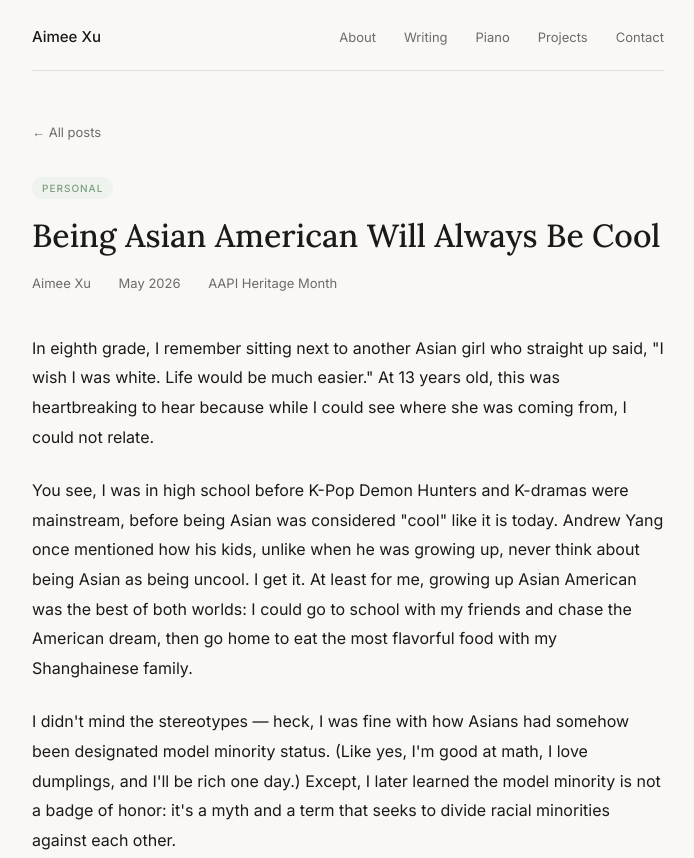
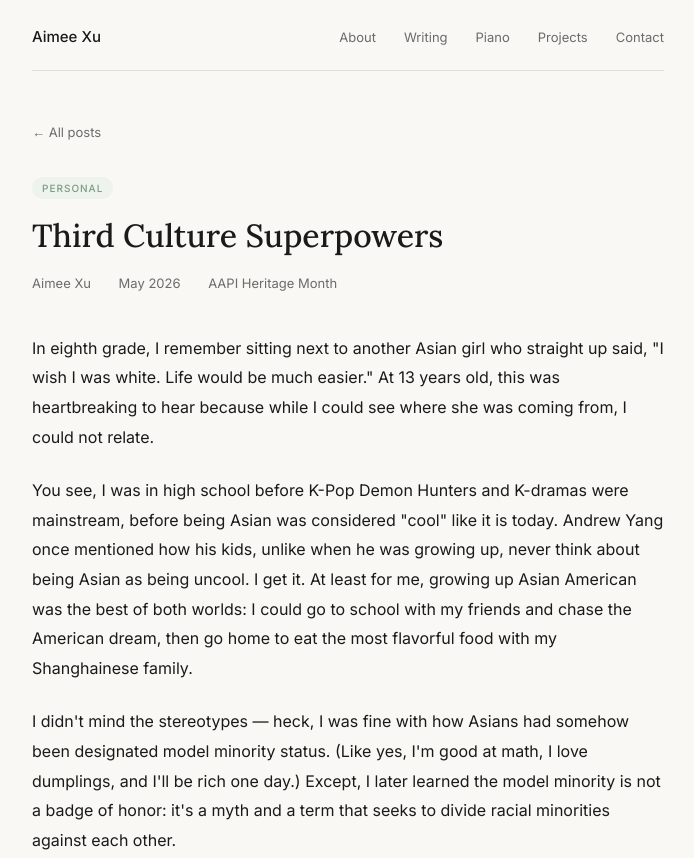
Before and after one commit to aimeeGH/aimeeGH.github.io, a plain HTML site: page aapi.html in a window 1280 px wide. Shown: the top 858 px of the page, without its empty margins (292-986 px from the left). Drawn offline with Linux system fonts and the light colour scheme.

Commit message:
Update title and header for AAPI Month article

```diff
--- a/aapi.html
+++ b/aapi.html
@@ -3,7 +3,7 @@
 <head>
   <meta charset="UTF-8" />
   <meta name="viewport" content="width=device-width, initial-scale=1.0" />
-  <title>AAPI Month: My Asian American Superpowers — Aimee Xu</title>
+  <title>AAPI Month: Third Culture Superpowers — Aimee Xu</title>
   <meta name="description" content="A reflection on growing up Asian American, the model minority myth, and the superpowers of being a third-culture kid. By Aimee Xu." />
   <meta name="author" content="Aimee Xu" />
   <link rel="preconnect" href="https://fonts.googleapis.com" />
@@ -120,7 +120,7 @@
 
     <div class="article-header fade-in">
       <span class="article-tag">Personal</span>
-      <h1>Being Asian American Will Always Be Cool</h1>
+      <h1>Third Culture Superpowers</h1>
       <div class="article-meta">
         <span>Aimee Xu</span>
         <span>May 2026</span>
```
